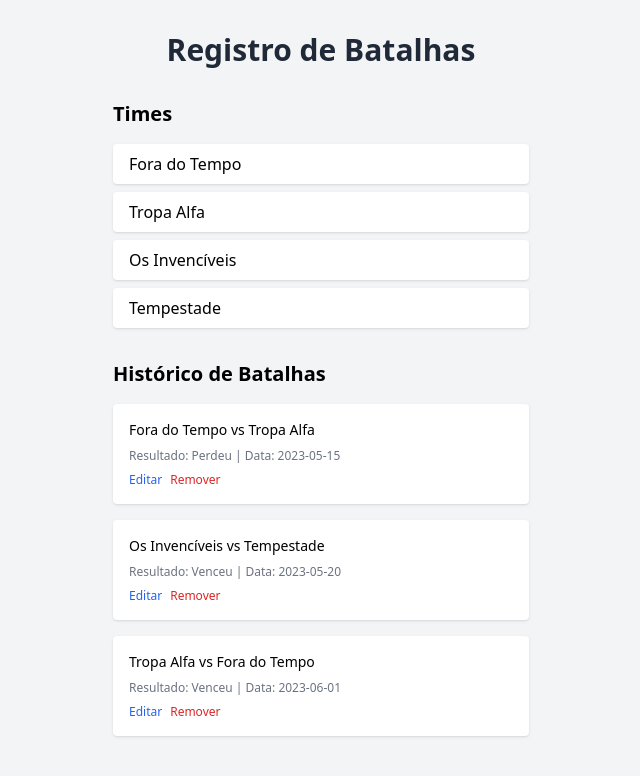
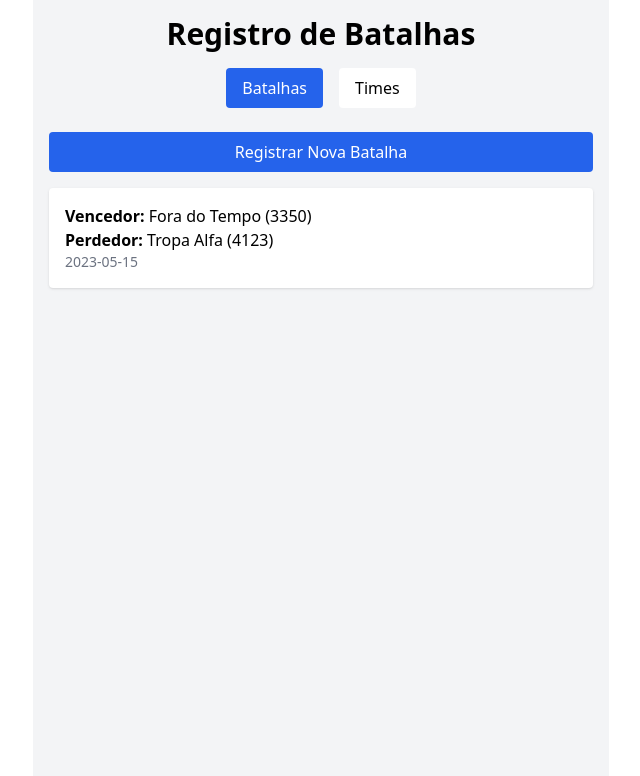
Before and after one commit to angelinogonsalves/personal-site, a Next.js app: page /warbattles in a window 1280 px wide. Shown: the top 776 px of the page, without its empty margins (319-959 px from the left). Built offline with nearby package versions, Linux system fonts and the light colour scheme.

Commit message:
add war battles v3

```diff
--- a/src/app/warbattles/page.jsx
+++ b/src/app/warbattles/page.jsx
@@ -1,68 +1,110 @@
-'use client';
+"use client";
 
 import { useEffect, useState } from "react";
+import Head from "next/head";
 
 export default function RegistroPage() {
-  const [teams, setTeams] = useState([
-    { id: 1, name: 'Fora do Tempo' },
-    { id: 2, name: 'Tropa Alfa' },
-    { id: 3, name: 'Os Invencíveis' },
-    { id: 4, name: 'Tempestade' }
-  ]);
+  const [teams, setTeams] = useState([]);
+  const [battles, setBattles] = useState([]);
+  const [currentTab, setCurrentTab] = useState("battles");
+  const [showBattleModal, setShowBattleModal] = useState(false);
+  const [showTeamModal, setShowTeamModal] = useState(false);
 
-  const [battles, setBattles] = useState([
-    { id: 1, attackTeamId: 1, attackPower: 3350, defenseTeamId: 2, defensePower: 4123, result: 'Perdeu', date: '2023-05-15' },
-    { id: 2, attackTeamId: 3, attackPower: 4500, defenseTeamId: 4, defensePower: 3800, result: 'Venceu', date: '2023-05-20' },
-    { id: 3, attackTeamId: 2, attackPower: 5000, defenseTeamId: 1, defensePower: 4800, result: 'Venceu', date: '2023-06-01' }
-  ]);
+  // Inicializa times e batalhas simuladas
+  useEffect(() => {
+    setTeams([
+      { id: 1, name: "Fora do Tempo", color: "blue" },
+      { id: 2, name: "Tropa Alfa", color: "red" },
+    ]);
+    setBattles([
+      { id: 1, winnerId: 1, winnerPower: 3350, loserId: 2, loserPower: 4123, date: "2023-05-15" },
+    ]);
+  }, []);
 
-  const getTeamName = (id) => {
-    const team = teams.find(t => t.id === id);
-    return team ? team.name : 'Desconhecido';
-  };
-
-  const deleteBattle = (id) => {
-    if (confirm('Deseja remover esta batalha?')) {
-      setBattles(prev => prev.filter(b => b.id !== id));
-    }
-  };
-
-  const editBattle = (id) => {
-    alert('Editar batalha: ' + id);
-  };
+  const getTeamName = (id) => teams.find((t) => t.id === id)?.name || "-";
 
   return (
-    <div className="bg-gray-100 min-h-screen font-sans">
-      <div className="container mx-auto px-4 py-8 max-w-md">
-        <header className="mb-8 text-center">
-          <h1 className="text-3xl font-bold text-gray-800 mb-2">Registro de Batalhas</h1>
-        </header>
+    <>
+      <Head>
+        <title>Registro de Batalhas</title>
+        <link rel="stylesheet" href="https://cdnjs.cloudflare.com/ajax/libs/font-awesome/6.4.0/css/all.min.css" />
+      </Head>
+      <div className="min-h-screen bg-gray-100 p-4 max-w-xl mx-auto">
+        <h1 className="text-3xl font-bold text-center mb-4">Registro de Batalhas</h1>
 
-        <main>
-          <h2 className="text-xl font-semibold mb-4">Times</h2>
-          <ul className="mb-8 space-y-2">
-            {teams.map(team => (
-              <li key={team.id} className="bg-white shadow rounded px-4 py-2">
-                {team.name}
-              </li>
+        <div className="flex justify-center gap-4 mb-6">
+          <button
+            className={`px-4 py-2 rounded ${currentTab === "battles" ? "bg-blue-600 text-white" : "bg-white"}`}
+            onClick={() => setCurrentTab("battles")}
+          >
+            Batalhas
+          </button>
+          <button
+            className={`px-4 py-2 rounded ${currentTab === "teams" ? "bg-blue-600 text-white" : "bg-white"}`}
+            onClick={() => setCurrentTab("teams")}
+          >
+            Times
+          </button>
+        </div>
+
+        {currentTab === "battles" && (
+          <div>
+            <button
+              className="w-full mb-4 bg-blue-600 text-white py-2 rounded"
+              onClick={() => setShowBattleModal(true)}
+            >
+              Registrar Nova Batalha
+            </button>
+            {battles.map((battle) => (
+              <div key={battle.id} className="bg-white p-4 mb-2 rounded shadow">
+                <p>
+                  <strong>Vencedor:</strong> {getTeamName(battle.winnerId)} ({battle.winnerPower})
+                </p>
+                <p>
+                  <strong>Perdedor:</strong> {getTeamName(battle.loserId)} ({battle.loserPower})
+                </p>
+                <p className="text-sm text-gray-500">{battle.date}</p>
+              </div>
             ))}
-          </ul>
+          </div>
+        )}
 
-          <h2 className="text-xl font-semibold mb-4">Histórico de Batalhas</h2>
-          <ul className="space-y-4">
-            {battles.map(battle => (
-              <li key={battle.id} className="bg-white shadow rounded p-4">
-                <div className="text-sm mb-2">{getTeamName(battle.attackTeamId)} vs {getTeamName(battle.defenseTeamId)}</div>
-                <div className="text-xs text-gray-500 mb-2">Resultado: {battle.result} | Data: {battle.date}</div>
-                <div className="flex space-x-2">
-                  <button onClick={() => editBattle(battle.id)} className="text-blue-600 text-xs">Editar</button>
-                  <button onClick={() => deleteBattle(battle.id)} className="text-red-600 text-xs">Remover</button>
-                </div>
-              </li>
+        {currentTab === "teams" && (
+          <div>
+            <button
+              className="w-full mb-4 bg-green-600 text-white py-2 rounded"
+              onClick={() => setShowTeamModal(true)}
+            >
+              Adicionar Novo Time
+            </button>
+            {teams.map((team) => (
+              <div key={team.id} className="bg-white p-4 mb-2 rounded shadow">
+                <p className="font-bold text-lg text-{team.color}-600">{team.name}</p>
+              </div>
             ))}
-          </ul>
-        </main>
+          </div>
+        )}
+
+        {showBattleModal && (
+          <div className="fixed inset-0 bg-black bg-opacity-50 flex items-center justify-center z-50">
+            <div className="bg-white p-6 rounded w-96">
+              <h2 className="text-xl font-bold mb-4">Nova Batalha</h2>
+              <p className="text-sm">(Formulário a implementar)</p>
+              <button className="mt-4 text-blue-600" onClick={() => setShowBattleModal(false)}>Fechar</button>
+            </div>
+          </div>
+        )}
+
+        {showTeamModal && (
+          <div className="fixed inset-0 bg-black bg-opacity-50 flex items-center justify-center z-50">
+            <div className="bg-white p-6 rounded w-96">
+              <h2 className="text-xl font-bold mb-4">Novo Time</h2>
+              <p className="text-sm">(Formulário a implementar)</p>
+              <button className="mt-4 text-blue-600" onClick={() => setShowTeamModal(false)}>Fechar</button>
+            </div>
+          </div>
+        )}
       </div>
-    </div>
+    </>
   );
 }
```
